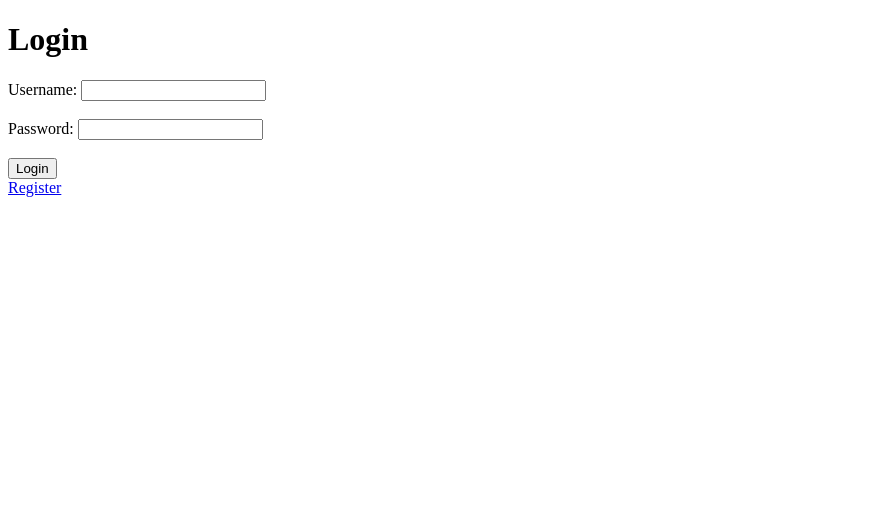
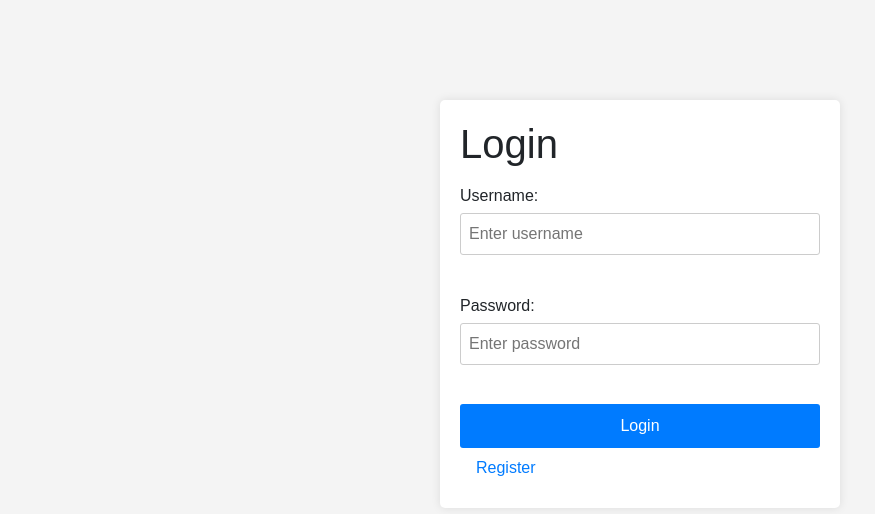
Before and after one commit to lollichilli/lollichilli.github.io, a plain HTML site: page client/login.html in a window 1280 px wide. Shown: the whole page, without its empty margins (0-875 px from the left). Drawn offline with nearby package versions, Linux system fonts and the light colour scheme.

Commit message:
added styling to login/register

```diff
--- a/client/login.html
+++ b/client/login.html
@@ -2,24 +2,31 @@
 <html lang="en">
 <head>
     <meta charset="UTF-8">
-
+    <link rel="stylesheet" href="https://cdn.jsdelivr.net/npm/bootstrap@4.0.0/dist/css/bootstrap.min.css" integrity="sha384-Gn5384xqQ1aoWXA+058RXPxPg6fy4IWvTNh0E263XmFcJlSAwiGgFAW/dAiS6JXm" crossorigin="anonymous">
+    <link rel="stylesheet" href="../static/login.css">
     <title>Login</title>
 </head>
 <body>
+    <div class="login-container">
     <h1>Login</h1>
-    <h2 id="msg"></h2>
+    <p id="msg"></p>
     <form id="loginForm">
-        <label for="username">Username:</label>
-        <input type="username" id="username" name="username" required><br><br>
+        <div class="form-group">
+            <label for="username">Username:</label>
+            <input type="text" id="username" name="username" placeholder="Enter username" required ><br><br>
+        </div>
+        <div class="form-group">
+            <label for="password">Password:</label>
+            <input type="password" id="password" name="password" placeholder="Enter password" required><br><br>
+        </div>
 
-        <label for="password">Password:</label>
-        <input type="password" id="password" name="password" required><br><br>
-
-        <input type="button" value="Login" onclick='login()'>
+        <button type="button" value="Login" onclick='login()'>Login</button>
     </form>
     <a class="nav-link" href="register.html">Register</a>
-
-
+    </div>
     <script src="script.js"></script>
+    <script src="https://code.jquery.com/jquery-3.2.1.slim.min.js" integrity="sha384-KJ3o2DKtIkvYIK3UENzmM7KCkRr/rE9/Qpg6aAZGJwFDMVNA/GpGFF93hXpG5KkN" crossorigin="anonymous"></script>
+    <script src="https://cdn.jsdelivr.net/npm/popper.js@1.12.9/dist/umd/popper.min.js" integrity="sha384-ApNbgh9B+Y1QKtv3Rn7W3mgPxhU9K/ScQsAP7hUibX39j7fakFPskvXusvfa0b4Q" crossorigin="anonymous"></script>
+    <script src="https://cdn.jsdelivr.net/npm/bootstrap@4.0.0/dist/js/bootstrap.min.js" integrity="sha384-JZR6Spejh4U02d8jOt6vLEHfe/JQGiRRSQQxSfFWpi1MquVdAyjUar5+76PVCmYl" crossorigin="anonymous"></script>
 </body>
 </html>
--- a/static/register.css
+++ b/static/register.css
@@ -32,6 +32,7 @@ label {
 }
 
 input[type="text"],
+input[type="email"],
 input[type="password"] {
     width: 100%;
     padding: 8px;
```
Also changed, not shown: client/register.html (+14 -4 lines).
